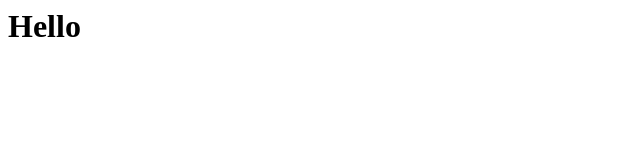
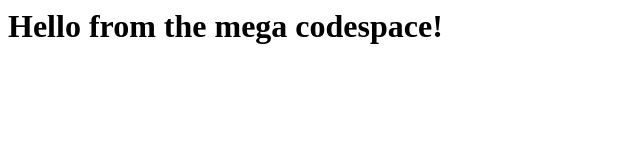
Before and after one commit to LucasWillemsens/skills-code-with-codespaces, a plain HTML site: page index.html in a window 1280 px wide. Shown: the whole page, without its empty margins (0-640 px from the left). Drawn offline with Linux system fonts and the light colour scheme.

Commit message:
Adding hello from the codespace!

```diff
--- a/index.html
+++ b/index.html
@@ -1,3 +1,3 @@
 <html>
-  <h1>Hello</h1>
+  <h1>Hello from the mega codespace!</h1>
 </html>
```
